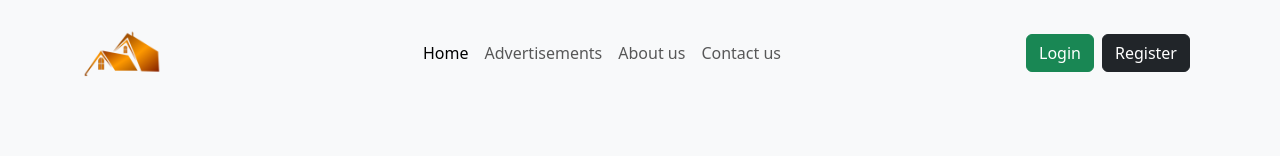
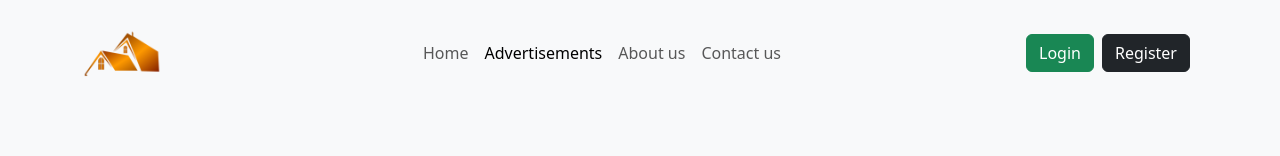
Before and after one commit to antusaha970/Home-Housing, a React (Vite) app: page /advertisements/1 in a window 1280 px wide. Shown: the top 156 px of the page. Built offline with nearby package versions, Linux system fonts and the light colour scheme; the HTML template or start-up script is replaced by a standard one.

Commit message:
added navlinks

```diff
--- a/src/components/shared/Navbar/Navbar.jsx
+++ b/src/components/shared/Navbar/Navbar.jsx
@@ -2,6 +2,7 @@ import { useContext } from "react";
 import logo from "../../../assets/logo.png";
 import "./navbar.css";
 import { IsLoggedInContext } from "../../../context/Allcontext";
+import { Link, NavLink } from "react-router-dom";
 const Navbar = () => {
   const [loggedIn] = useContext(IsLoggedInContext);
 
@@ -27,28 +28,35 @@ const Navbar = () => {
           <div className="collapse navbar-collapse" id="navbarSupportedContent">
             <ul className="navbar-nav m-auto mb-2 mb-lg-0">
               <li className="nav-item">
-                <a
-                  className="nav-link active text-18"
+                <NavLink
+                  className={({ isActive }) =>
+                    isActive ? "active nav-link text-18" : "nav-link text-18"
+                  }
                   aria-current="page"
-                  href="#"
+                  to="/"
                 >
                   Home
-                </a>
+                </NavLink>
               </li>
               <li className="nav-item">
-                <a className="nav-link text-18" href="#">
+                <NavLink
+                  to="advertisements"
+                  className={({ isActive }) =>
+                    isActive ? "active nav-link text-18" : "nav-link text-18"
+                  }
+                >
                   Advertisements
-                </a>
+                </NavLink>
               </li>
               <li className="nav-item">
-                <a className="nav-link text-18" href="#about">
+                <Link className="nav-link text-18" to="/">
                   About us
-                </a>
+                </Link>
               </li>
               <li className="nav-item">
-                <a className="nav-link text-18" href="#contact">
+                <Link className="nav-link text-18" to="/">
                   Contact us
-                </a>
+                </Link>
               </li>
             </ul>
             <div className="d-flex">
```
